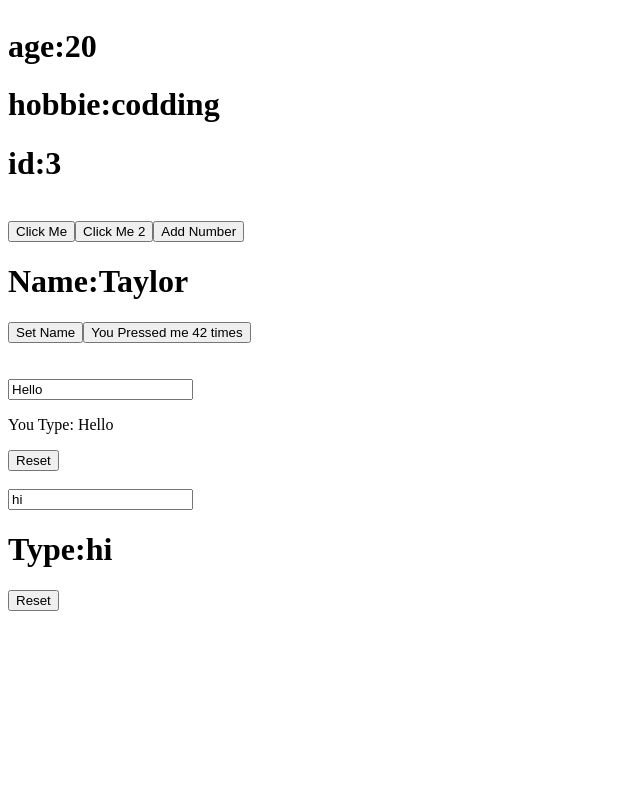
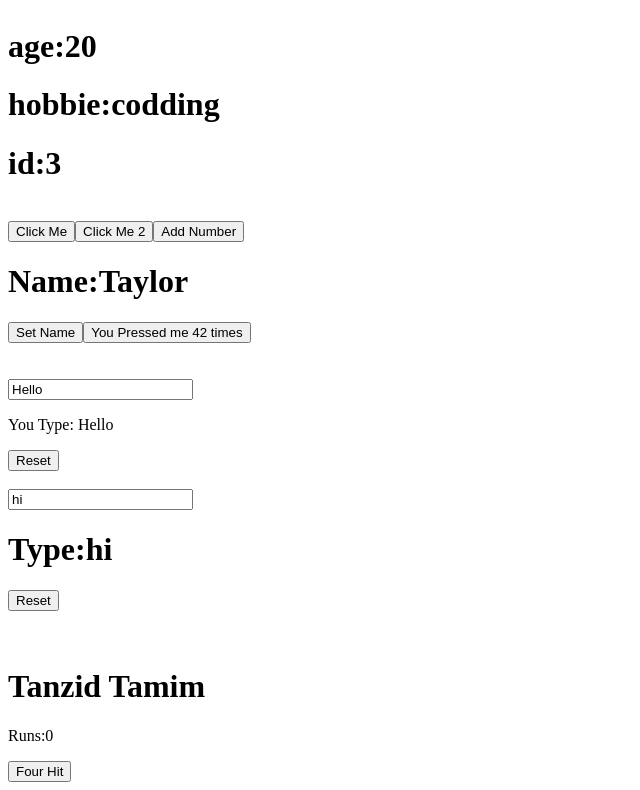
Before and after one commit to asik247/third-react, a React (Vite) app: page / in a window 1280 px wide. Shown: the part 657-1447 px from the top of the page, without its empty margins (0-640 px from the left). Before the commit the page ends 1276 px from the top, so only its background shows below. Built offline with nearby package versions, Linux system fonts and the light colour scheme.

Commit message:
cricked added

```diff
--- a/src/App.jsx
+++ b/src/App.jsx
@@ -3,6 +3,7 @@ import Friends from './Components/Friends';
 import Count from './Components/Count';
 import Input from './Components/Input';
 import Input2 from './Components/Input2';
+import Batting from './Components/Batting';
 const App = () => {
   const myFriends = [
     {id:1,name:'ar',age:20,hobbie:'codding'},
@@ -31,7 +32,8 @@ const App = () => {
       <Count></Count><br /><br />
       <Input></Input>
       <br />
-      <Input2></Input2>
+      <Input2></Input2> <br /><br />
+      <Batting></Batting>
     </div>
   );
 };
--- /dev/null
+++ b/src/Components/Batting.jsx
@@ -0,0 +1,20 @@
+import React, { useState } from 'react';
+
+const Batting = () => {
+    const [runs,setRuns] = useState(0)
+    const forHid = ()=>{
+        setRuns(runs + 4);
+    }
+    return (
+        <div>
+            {
+                runs >=50 && <p>Congrase</p>
+            }
+            <h1>Tanzid Tamim</h1>
+            <p>Runs:{runs}</p>
+            <button onClick={forHid}>Four Hit</button>
+        </div>
+    );
+};
+
+export default Batting;
```
